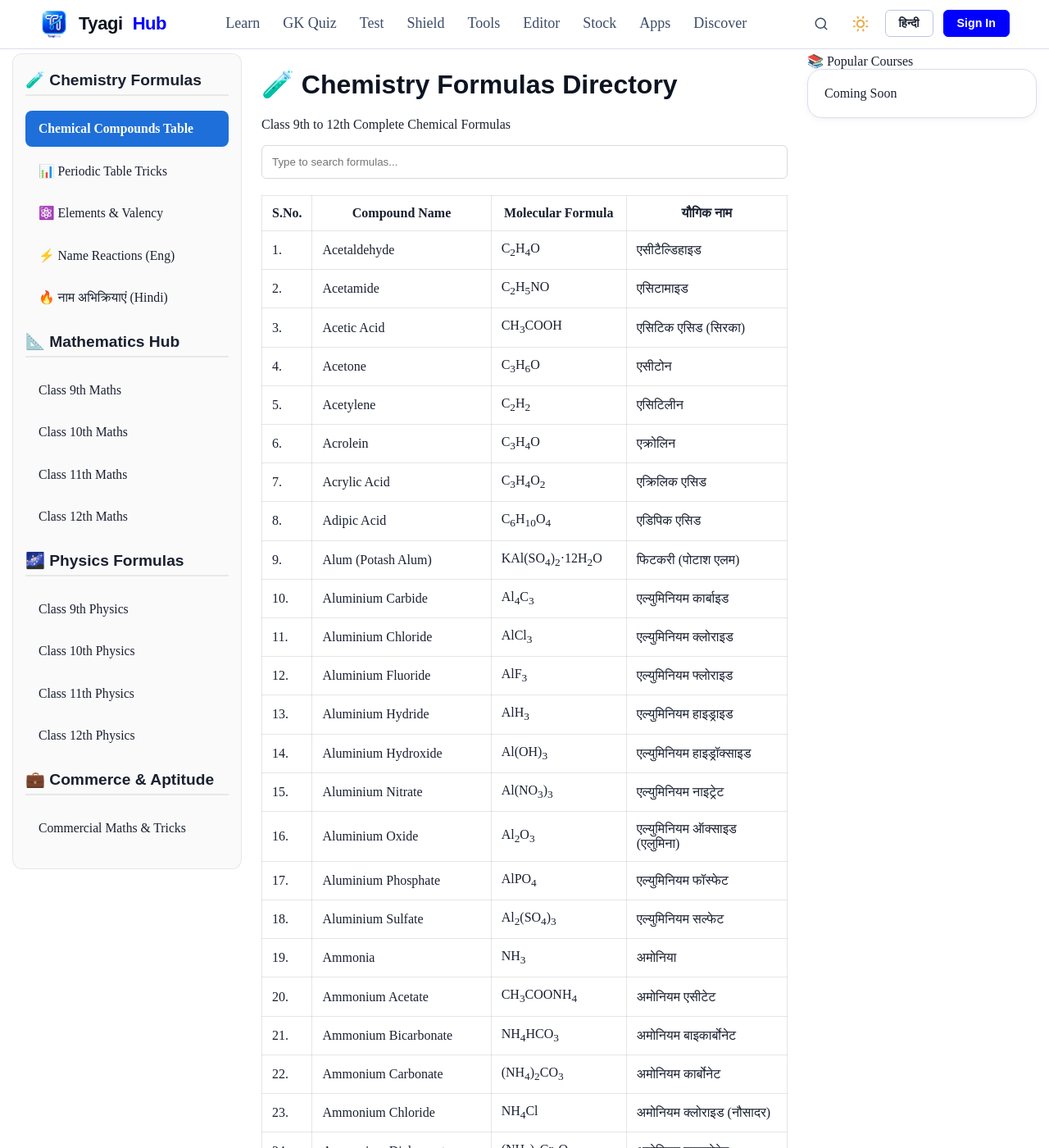
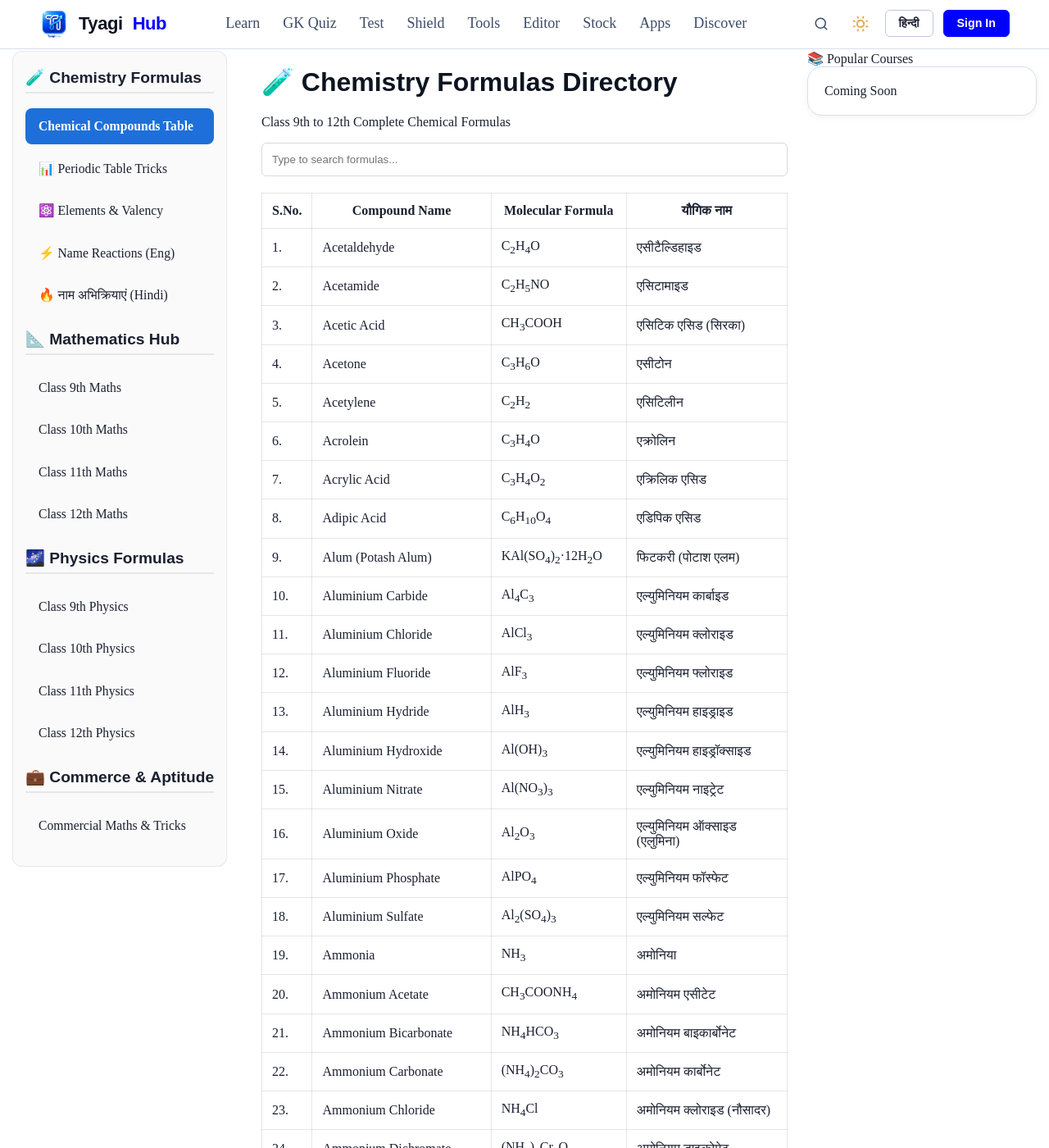
Before and after one commit to HimanshuTyagiJi/TyagiHub, a Jekyll site: the page built from learn/chemistry-formulas/index.html, in a window 1280 px wide and 1400 px high. Shown: the whole window at 82% size. Built offline with Jekyll 4.4.1, drawn with Linux system fonts in a browser that asks for light colours.

Commit message:
Update index.html

```diff
--- a/learn/chemistry-formulas/index.html
+++ b/learn/chemistry-formulas/index.html
@@ -12,7 +12,7 @@ permalink: /learn/chemistry-formulas/
         grid-template-columns: 280px 1fr 280px;
         gap: 24px;
         max-width: 1440px;
-        margin: 65px auto;
+        margin: 62px auto;
         padding: 0 15px;
         align-items: start;
         position: relative;
@@ -30,6 +30,7 @@ permalink: /learn/chemistry-formulas/
         border: 1px solid rgba(128, 128, 128, 0.15);
         border-radius: 12px;
         padding: 20px 15px;
+            position: fixed;
         max-height: calc(100vh - 40px);
         overflow-y: auto;
     }
```
